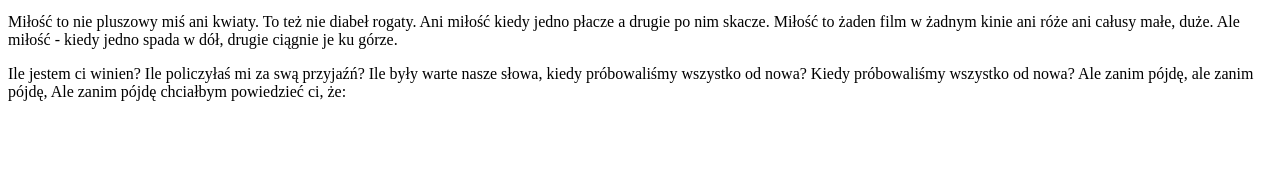
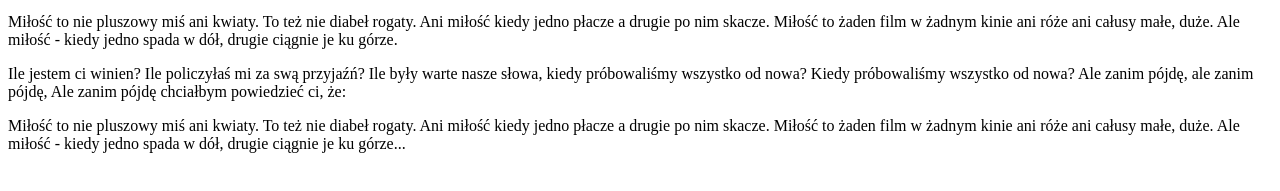
Before and after one commit to paulke43/learning-git-2, a plain HTML site: page index.html in a window 1280 px wide. Shown: the part 145-336 px from the top of the page. Drawn offline with Linux system fonts and the light colour scheme.

Commit message:
Add changes in content

```diff
--- a/index.html
+++ b/index.html
@@ -14,7 +14,7 @@
         będziesz szczęśliwa i wolna czy...
         będziesz szczęśliwa i wolna czy...
         Ale zanim pójdę, ale zanim pójdę,
-    ale zanim pójdę chciałbym powiedzieć ci, że:</p>
+        ale zanim pójdę chciałbym powiedzieć ci, że: </p>
 
     <p>Miłość to nie pluszowy miś ani kwiaty.
         To też nie diabeł rogaty.
@@ -32,5 +32,14 @@
         Kiedy próbowaliśmy wszystko od nowa?
         Ale zanim pójdę, ale zanim pójdę,
         Ale zanim pójdę chciałbym powiedzieć ci, że: </p>
+
+    <p>Miłość to nie pluszowy miś ani kwiaty.
+        To też nie diabeł rogaty.
+        Ani miłość kiedy jedno płacze
+        a drugie po nim skacze.
+        Miłość to żaden film w żadnym kinie
+        ani róże ani całusy małe, duże.
+        Ale miłość - kiedy jedno spada w dół,
+        drugie ciągnie je ku górze... </p>
 </body>
 </html>
```
Lines whose indentation alone changed are shown as unchanged.
